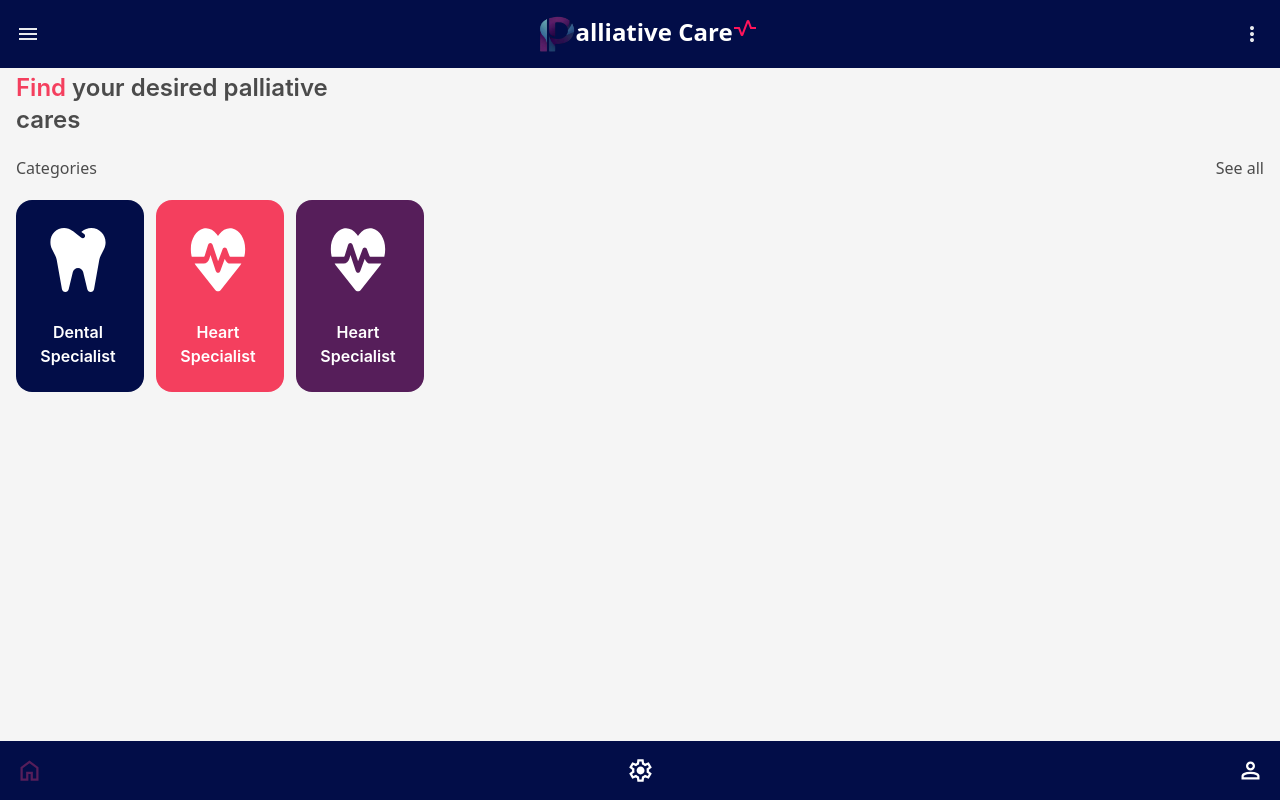
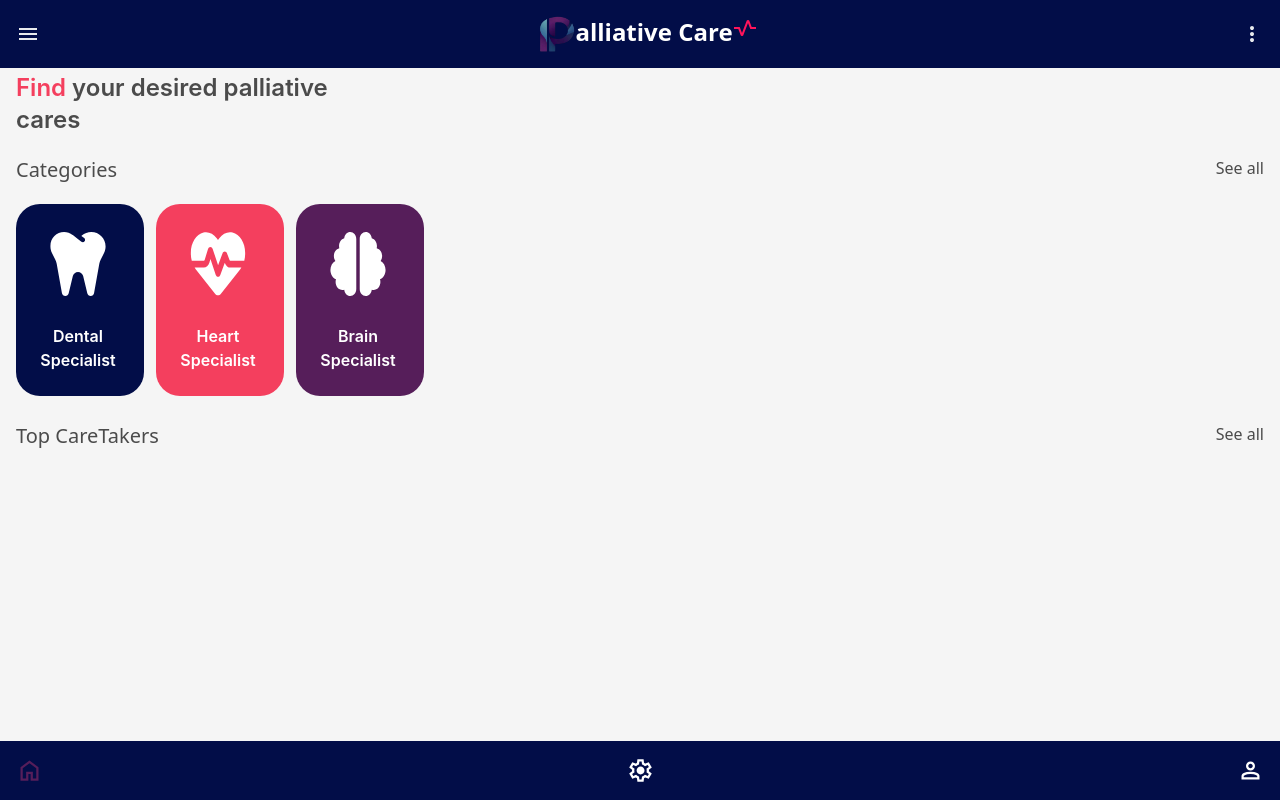
Before and after one commit to otenggodfada/PalliativeCare, a React (Vite) app in the folder palliativecare/: page /home in a window 1280 px wide. Built offline with nearby package versions, Linux system fonts and the light colour scheme.

Commit message:
fffffffff

```diff
--- a/palliativecare/src/index.css
+++ b/palliativecare/src/index.css
@@ -3,3 +3,15 @@
 @tailwind base;
 @tailwind components;
 @tailwind utilities;
+
+@layer utilities {
+    /* Hide scrollbar for Chrome, Safari and Opera */
+    .no-scrollbar::-webkit-scrollbar {
+        display: none;
+    }
+   /* Hide scrollbar for IE, Edge and Firefox */
+    .no-scrollbar {
+        -ms-overflow-style: none;  /* IE and Edge */
+        scrollbar-width: none;  /* Firefox */
+  }
+}
--- a/palliativecare/src/pages/Dashboard.jsx
+++ b/palliativecare/src/pages/Dashboard.jsx
@@ -7,7 +7,7 @@ const Dashboard = () => {
         <span className="text-rose-500 text-2xl font-semibold font-['Inter']">
           Find
         </span>
-        <span className="   text-2xl font-semibold font-['Inter']">
+        <span className=" text-2xl font-semibold font-['Inter']">
           {" "}
           your desired palliative <br />
           cares
@@ -17,17 +17,17 @@ const Dashboard = () => {
         {/* Categories */}
         <div className="flex justify-between pt-5 pb-5">
           <span>
-            <h2>Categories</h2>
+            <h2 className=" text-xl font-medium">Categories</h2>
           </span>{" "}
           <span>
-            <h3>See all</h3>
+            <h3 className="font-medium">See all</h3>
           </span>
         </div>
         {/* Categories container */}
-        <div className=" inline-block space-x-3 w-full  overflow-x-auto whitespace-nowrap">
-{/* Dental Specialist */}
+        <div className=" inline-block space-x-3 w-full no-scrollbar overflow-x-auto whitespace-nowrap">
+          {/* Dental Specialist */}
 
-          <div className="w-32 h-48 pl-6 pr-7 pt-7 pb-6 bg-accent rounded-2xl flex-col justify-end items-center gap-7 inline-flex  hover:bg-blue-600">
+          <div className="w-32 h-48 pl-6 pr-7 pt-7 pb-6 bg-accent rounded-3xl flex-col justify-end items-center gap-7 inline-flex  hover:bg-blue-600">
             <svg
               width="56"
               height="65"
@@ -47,8 +47,8 @@ const Dashboard = () => {
               Specialist
             </div>
           </div>
-{/* Hear Specialist */}
-          <div className="w-32 h-48 pl-6 pr-7 pt-7 pb-6  bg-rose-500 rounded-2xl flex-col justify-end items-center gap-7 inline-flex hover:bg-blue-600 hover:text-rose-500">
+          {/* Heart Specialist */}
+          <div className="w-32 h-48 pl-6 pr-7 pt-7 pb-6  bg-rose-500 rounded-3xl flex-col justify-end items-center gap-7 inline-flex hover:bg-blue-600 hover:text-rose-500">
             <svg
               width="56"
               height="66"
@@ -69,29 +69,31 @@ const Dashboard = () => {
             </div>
           </div>
 
-          {/* Hear Specialist */}
-          <div className="w-32 h-48 pl-6 pr-7 pt-7 pb-6  bg-secondaryButton rounded-2xl flex-col justify-end items-center gap-7 inline-flex hover:bg-blue-600 hover:text-rose-500">
-            <svg
-              width="56"
-              height="66"
-              viewBox="0 0 56 66"
-              fill="none"
-              xmlns="http://www.w3.org/2000/svg"
-            >
-              <path
-                d="M24.9703 63.6023L5.20625 38.5583C4.74687 37.9793 4.30938 37.3558 3.90469 36.7175H13.4203C15.8922 36.7175 18.1234 34.6985 19.075 31.5959L20.2234 27.8548L25.6156 44.1104C26.0312 45.3723 26.9391 46.1888 27.9563 46.2036C28.9734 46.2185 29.9031 45.4614 30.3625 44.2292L35 31.6256L35.1859 32.1303C36.225 34.9509 38.3469 36.7323 40.6656 36.7323H52.0953C51.6906 37.3707 51.2531 37.9942 50.7937 38.5732L31.0297 63.6023C30.2094 64.6415 29.1266 65.2205 28 65.2205C26.8734 65.2205 25.7906 64.6415 24.9703 63.6023ZM55.0922 29.5917H40.6547C40.3266 29.5917 40.0203 29.3394 39.8672 28.9386L37.3297 22.0652C36.8812 20.8627 35.9734 20.0908 34.9781 20.0908C33.9828 20.0908 33.075 20.8479 32.6266 22.0652L28.0984 34.3571L22.5203 17.4483C22.0937 16.1568 21.1312 15.3254 20.0922 15.3551C19.0531 15.3848 18.1125 16.231 17.7078 17.5522L14.2297 28.8792C14.0984 29.3245 13.7703 29.6066 13.4203 29.6066H1.75C1.46563 29.6066 1.20312 29.666 0.951562 29.7699C0.328125 27.3946 0 24.8709 0 22.3027V21.4417C0 11.0648 5.52344 2.21702 13.0594 0.509809C18.0469 -0.618433 23.1219 1.59352 26.6875 6.43308L28 8.21452L29.3125 6.43308C32.8781 1.59352 37.9531 -0.618433 42.9406 0.509809C50.4766 2.21702 56 11.0648 56 21.4417V22.3027C56 24.8116 55.6938 27.2759 55.0922 29.5917Z"
-                fill="white"
-              />
-            </svg>
+          {/* Brain Specialist */}
+          <div className="w-32 h-48 pl-6 pr-7 pt-7 pb-6  bg-secondaryButton rounded-3xl flex-col justify-end items-center gap-7 inline-flex hover:bg-blue-600 hover:text-rose-500">
+          <svg width="56" height="65" viewBox="0 0 56 65" fill="none" xmlns="http://www.w3.org/2000/svg">
+<path d="M20.125 0C23.5047 0 26.25 3.18652 26.25 7.10938V57.8906C26.25 61.8135 23.5047 65 20.125 65C16.9641 65 14.3609 62.2197 14.0328 58.6396C13.4641 58.8174 12.8625 58.9062 12.25 58.9062C8.38906 58.9062 5.25 55.2627 5.25 50.7812C5.25 49.8418 5.39219 48.9277 5.64375 48.0898C2.34062 46.6426 0 42.9355 0 38.5938C0 34.5439 2.04531 31.04 5.00937 29.415C4.05781 28.0312 3.5 26.2793 3.5 24.375C3.5 20.4775 5.8625 17.2275 9.0125 16.4277C8.8375 15.7295 8.75 14.9805 8.75 14.2188C8.75 10.4229 11.0031 7.22363 14.0328 6.33496C14.3609 2.78027 16.9641 0 20.125 0ZM35.875 0C39.0359 0 41.6281 2.78027 41.9672 6.33496C45.0078 7.22363 47.25 10.4102 47.25 14.2188C47.25 14.9805 47.1625 15.7295 46.9875 16.4277C50.1375 17.2148 52.5 20.4775 52.5 24.375C52.5 26.2793 51.9422 28.0312 50.9906 29.415C53.9547 31.04 56 34.5439 56 38.5938C56 42.9355 53.6594 46.6426 50.3562 48.0898C50.6078 48.9277 50.75 49.8418 50.75 50.7812C50.75 55.2627 47.6109 58.9062 43.75 58.9062C43.1375 58.9062 42.5359 58.8174 41.9672 58.6396C41.6391 62.2197 39.0359 65 35.875 65C32.4953 65 29.75 61.8135 29.75 57.8906V7.10938C29.75 3.18652 32.4953 0 35.875 0Z" fill="white"/>
+</svg>
+
 
             <div className="text-center text-white text-base font-semibold font-['Inter']">
-              Heart
+              Brain
               <br />
               Specialist
             </div>
           </div>
         </div>
       </div>
+
+        {/* Top Caretakers */}
+        <div className="flex justify-between pt-5 pb-5">
+          <span>
+            <h2 className=" text-xl font-medium">Top CareTakers</h2>
+          </span>{" "}
+          <span>
+            <h3 className="font-medium">See all</h3>
+          </span>
+        </div>
     </section>
   );
 };
```
